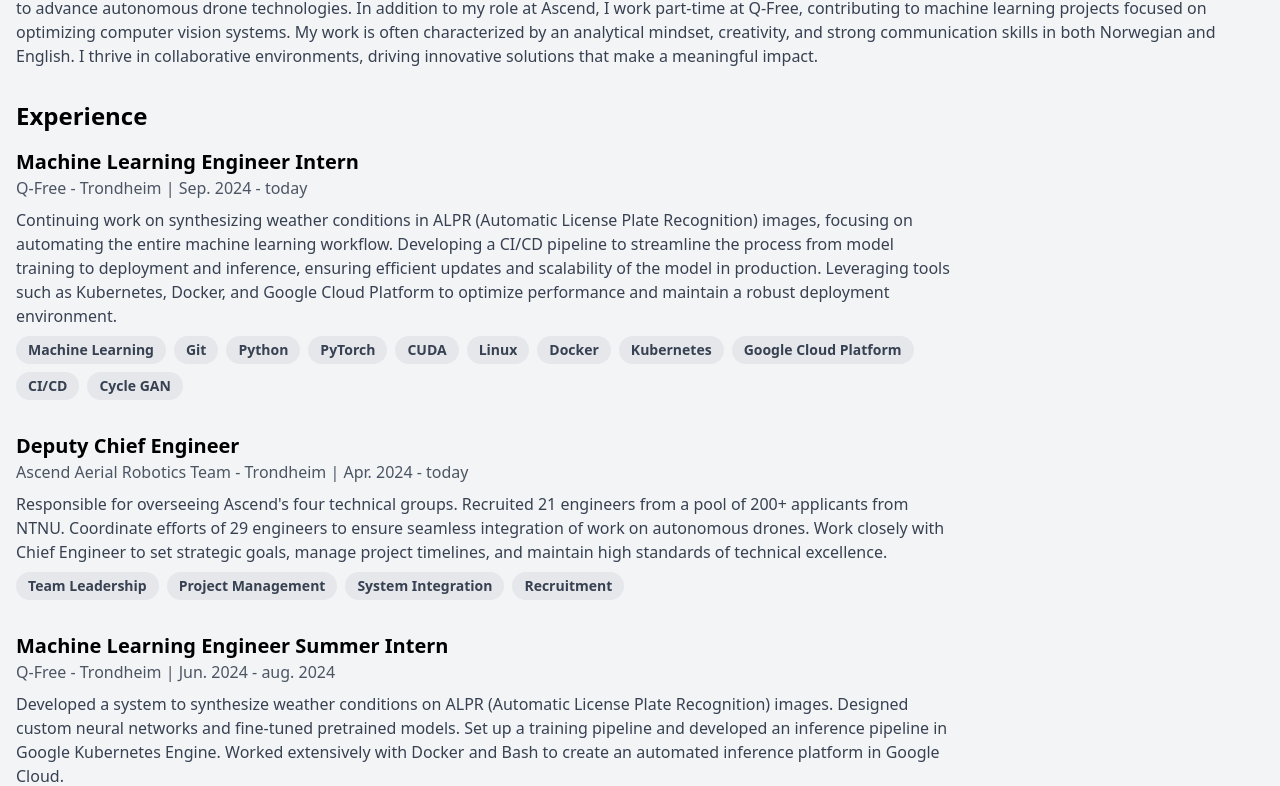
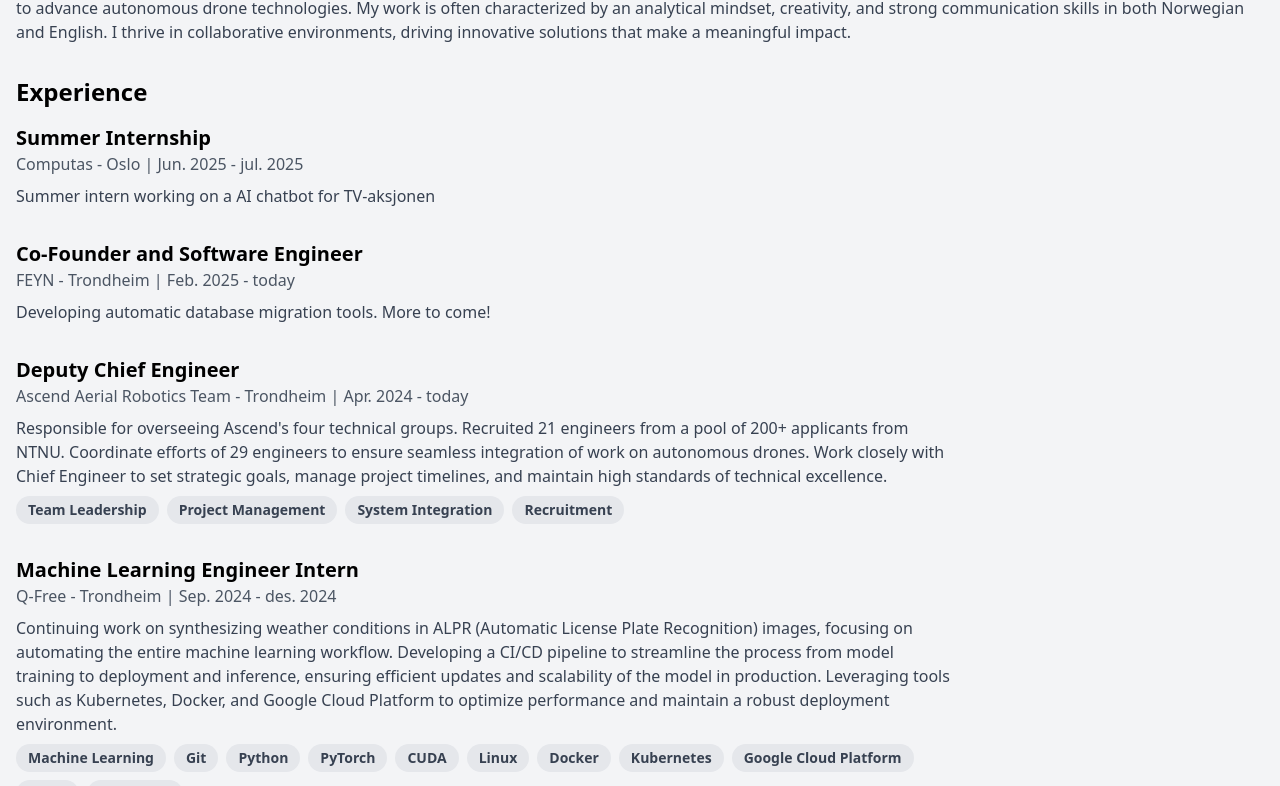
Before and after one commit to ahallemberg/askhb.no, a React (Create React App) app: page / in a window 1280 px wide. Shown: the part 420-1206 px from the top of the page. Built offline with nearby package versions, Linux system fonts and the light colour scheme.

Commit message:
Added experience for Computas and FEYN

```diff
--- a/src/data/portfolioData.js
+++ b/src/data/portfolioData.js
@@ -1,16 +1,24 @@
 export const personalInfo = {
     name: "Ask Hallem-Berg",
     title: "Master's student in Computer Science | Deputy Chief Engineer at Ascend | Machine Learning Engineer Intern at Q-Free",
-    about: "With a strong passion for technology and programming since the age of 14, I have continuously sought opportunities to develop my skills through both academic and professional pursuits. Currently, I am a Master's student in Computer Science at NTNU and serve as the Deputy Chief Engineer at Ascend, where I lead technical teams to advance autonomous drone technologies. In addition to my role at Ascend, I work part-time at Q-Free, contributing to machine learning projects focused on optimizing computer vision systems. My work is often characterized by an analytical mindset, creativity, and strong communication skills in both Norwegian and English. I thrive in collaborative environments, driving innovative solutions that make a meaningful impact."
+    about: "With a strong passion for technology and programming since the age of 14, I have continuously sought opportunities to develop my skills through both academic and professional pursuits. Currently, I am a Master's student in Computer Science at NTNU and serve as the Deputy Chief Engineer at Ascend, where I lead technical teams to advance autonomous drone technologies. My work is often characterized by an analytical mindset, creativity, and strong communication skills in both Norwegian and English. I thrive in collaborative environments, driving innovative solutions that make a meaningful impact."
   };
 
 export const experiences = [
 {
-    title: "Machine Learning Engineer Intern",
-    company: "Q-Free - Trondheim",
-    date: "Sep. 2024 - today",
-    description: "Continuing work on synthesizing weather conditions in ALPR (Automatic License Plate Recognition) images, focusing on automating the entire machine learning workflow. Developing a CI/CD pipeline to streamline the process from model training to deployment and inference, ensuring efficient updates and scalability of the model in production. Leveraging tools such as Kubernetes, Docker, and Google Cloud Platform to optimize performance and maintain a robust deployment environment.",
-    skills: ["Machine Learning", "Git", "Python", "PyTorch", "CUDA", "Linux", "Docker", "Kubernetes", "Google Cloud Platform", "CI/CD", "Cycle GAN"],
+    title: "Summer Internship",
+    company: "Computas - Oslo",
+    date: "Jun. 2025 - jul. 2025",
+    description: "Summer intern working on a AI chatbot for TV-aksjonen",
+    skills: [],
+
+},
+{
+    title: "Co-Founder and Software Engineer",
+    company: "FEYN - Trondheim",
+    date: "Feb. 2025 - today",
+    description: "Developing automatic database migration tools. More to come!",
+    skills: [],
 
 },
 {
@@ -19,6 +27,14 @@
     date: "Apr. 2024 - today",
     description: "Responsible for overseeing Ascend's four technical groups. Recruited 21 engineers from a pool of 200+ applicants from NTNU. Coordinate efforts of 29  engineers to ensure seamless integration of work on autonomous drones. Work closely with Chief Engineer to set strategic goals, manage project timelines, and maintain high standards of technical excellence.",
     skills: ["Team Leadership", "Project Management", "System Integration", "Recruitment"],
+
+},
+{
+    title: "Machine Learning Engineer Intern",
+    company: "Q-Free - Trondheim",
+    date: "Sep. 2024 - des. 2024",
+    description: "Continuing work on synthesizing weather conditions in ALPR (Automatic License Plate Recognition) images, focusing on automating the entire machine learning workflow. Developing a CI/CD pipeline to streamline the process from model training to deployment and inference, ensuring efficient updates and scalability of the model in production. Leveraging tools such as Kubernetes, Docker, and Google Cloud Platform to optimize performance and maintain a robust deployment environment.",
+    skills: ["Machine Learning", "Git", "Python", "PyTorch", "CUDA", "Linux", "Docker", "Kubernetes", "Google Cloud Platform", "CI/CD", "Cycle GAN"],
 
 },
 {
```
